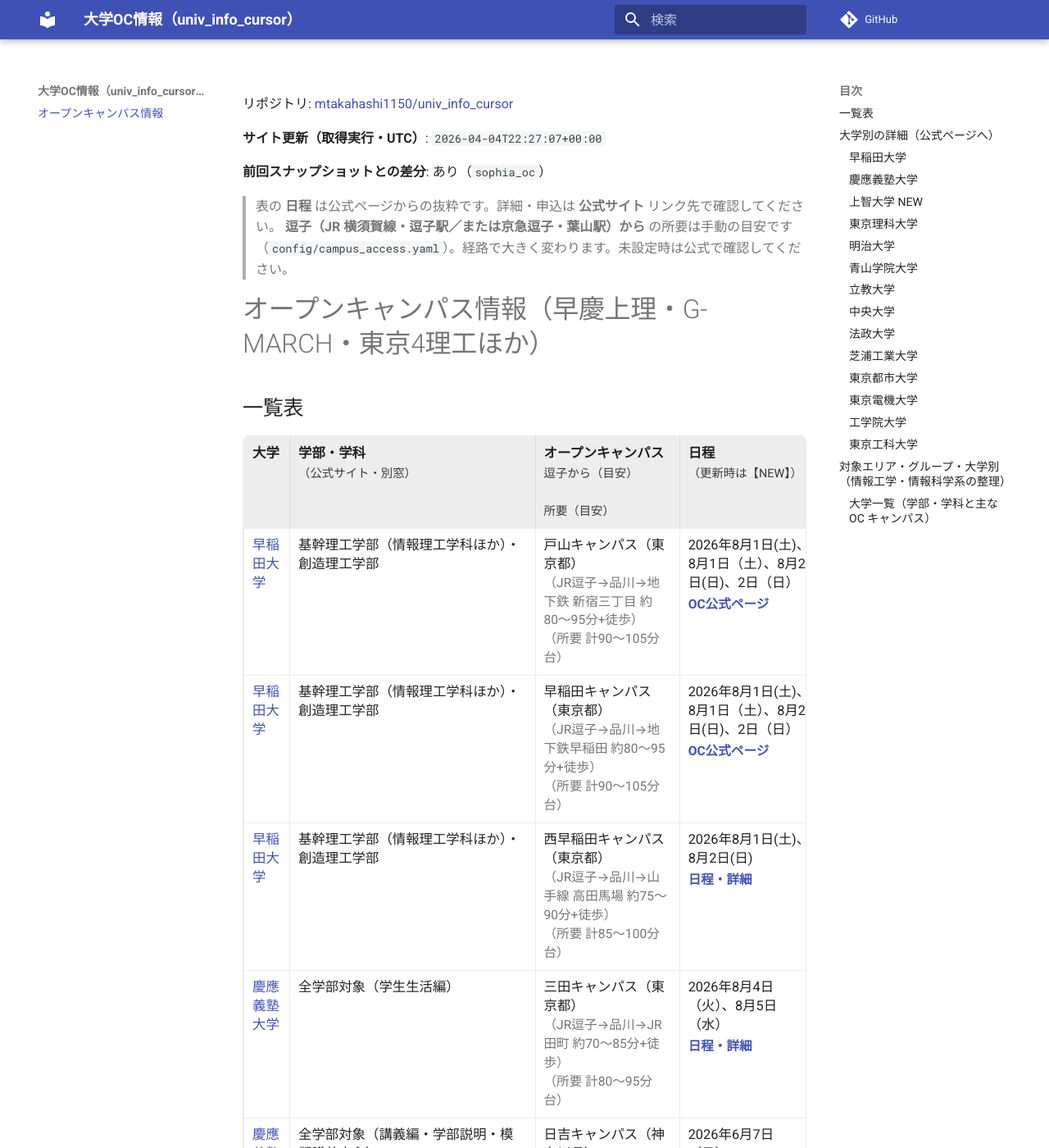
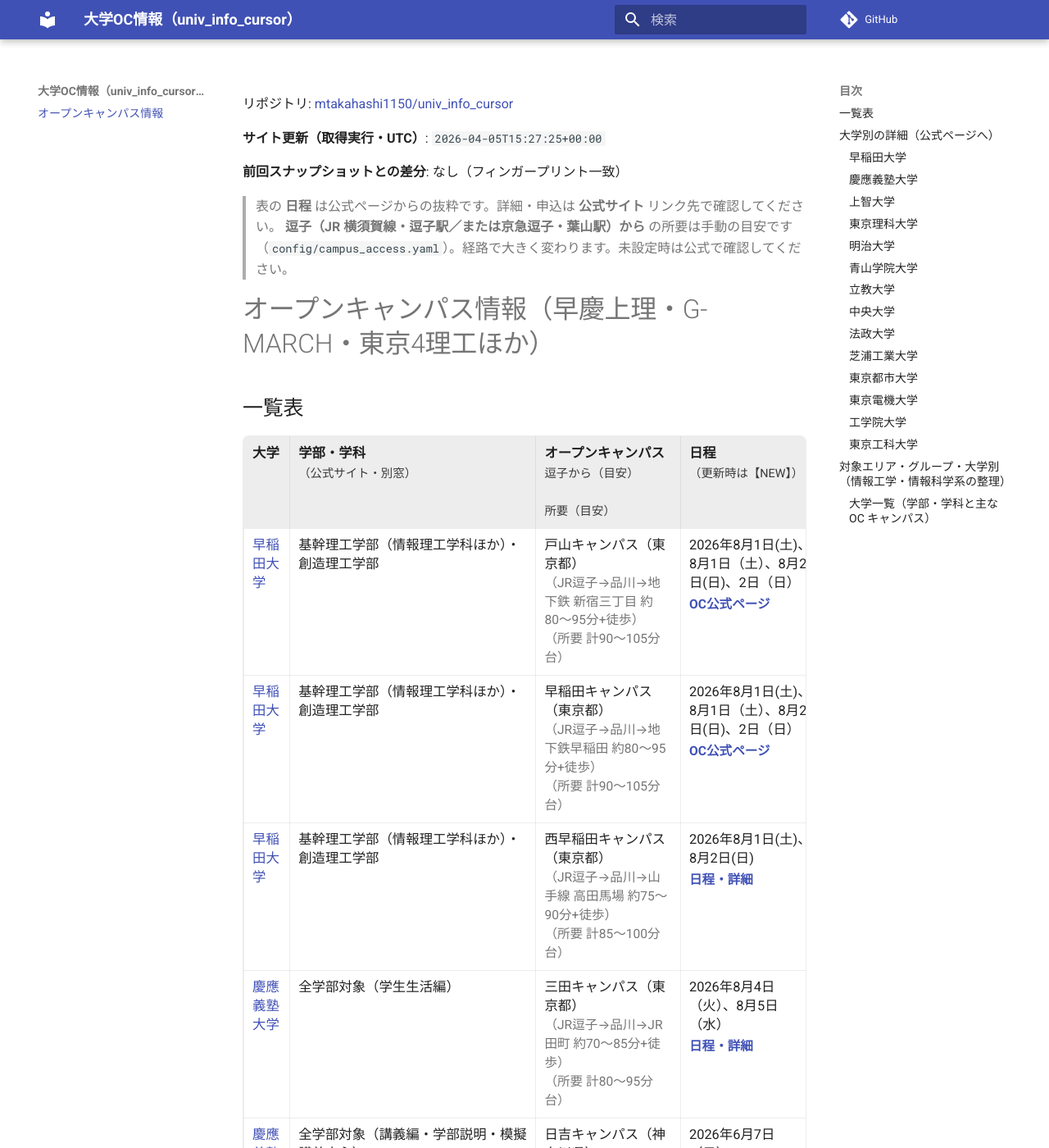
Before and after one commit to mtakahashi1150/univ_info_cursor, an MkDocs documentation site: the page built from docs/index.md, in a window 1280 px wide and 1400 px high. Shown: the whole window at 82% size. Built offline with MkDocs 1.6.1 and Material for MkDocs 9.7.7, drawn with Linux system fonts in a browser that asks for light colours; comment, search, counter and statistics services are not loaded; some of the changed text lies outside the part shown.

Commit message:
chore: update OC snapshots and index

```diff
--- a/docs/index.md
+++ b/docs/index.md
@@ -1,8 +1,8 @@
 リポジトリ: [mtakahashi1150/univ_info_cursor](https://github.com/mtakahashi1150/univ_info_cursor)
 
-**サイト更新（取得実行・UTC）**: `2026-04-04T22:27:07+00:00`
+**サイト更新（取得実行・UTC）**: `2026-04-05T15:27:25+00:00`
 
-**前回スナップショットとの差分**: あり（`sophia_oc`）
+**前回スナップショットとの差分**: なし（フィンガープリント一致）
 
 > 表の **日程** は公式ページからの抜粋です。詳細・申込は **公式サイト** リンク先で確認してください。
 > **逗子（JR 横須賀線・逗子駅／または京急逗子・葉山駅）から** の所要は手動の目安です（`config/campus_access.yaml`）。経路で大きく変わります。未設定時は公式で確認してください。
@@ -66,7 +66,7 @@
 <td data-label="大学"><a class="oc-overview-uni" href="#sophia_oc">上智大学</a></td>
 <td data-label="学部・学科">理工学部（情報理工学科ほか）・OCは一覧の【理工】表記イベントを参照</td>
 <td data-label="OC"><span class="oc-campus-name">四谷キャンパス（東京都）</span><br/><span class="oc-transit">（JR逗子→品川→地下鉄四谷三丁目 約75〜90分+徒歩）</span><br/><span class="oc-duration">（所要 計85〜100分台）</span></td>
-<td data-label="日程" class="oc-col-dates"><span class="oc-new-inline">【NEW】</span> —<br/><a class="oc-schedule-link" href="https://adm.sophia.ac.jp/jpn/event_ad" target="_blank" rel="noopener noreferrer">イベント・OC一覧</a><br/><a class="oc-schedule-link" href="https://adm.sophia.ac.jp/eng/news/english-taught/2026engsessionjuly12/" target="_blank" rel="noopener noreferrer">詳細</a></td>
+<td data-label="日程" class="oc-col-dates">—<br/><a class="oc-schedule-link" href="https://adm.sophia.ac.jp/jpn/event_ad" target="_blank" rel="noopener noreferrer">イベント・OC一覧</a><br/><a class="oc-schedule-link" href="https://adm.sophia.ac.jp/eng/news/english-taught/2026engsessionjuly12/" target="_blank" rel="noopener noreferrer">詳細</a></td>
 <td data-label="公式" class="oc-overview-links"><a href="https://adm.sophia.ac.jp/jpn/event_ad/" target="_blank" rel="noopener noreferrer">オープンキャンパス案内</a></td>
 <td data-label="詳細"><a href="#sophia_oc">詳細</a></td>
 </tr>
@@ -74,7 +74,7 @@
 <td data-label="大学"><a class="oc-overview-uni" href="#sophia_oc">上智大学</a></td>
 <td data-label="学部・学科">同一ページに四谷・目白向けイベントを掲載（キャンパス別詳細は公式イベントを確認）</td>
 <td data-label="OC"><span class="oc-campus-name">目白聖母キャンパス（東京都）</span><br/><span class="oc-transit">（JR逗子→品川→JR目白 約75〜90分+徒歩）</span><br/><span class="oc-duration">（所要 計85〜100分台）</span></td>
-<td data-label="日程" class="oc-col-dates"><span class="oc-new-inline">【NEW】</span> —<br/><a class="oc-schedule-link" href="https://adm.sophia.ac.jp/jpn/event_ad" target="_blank" rel="noopener noreferrer">イベント・OC一覧</a><br/><a class="oc-schedule-link" href="https://adm.sophia.ac.jp/eng/news/english-taught/2026engsessionjuly12/" target="_blank" rel="noopener noreferrer">詳細</a></td>
+<td data-label="日程" class="oc-col-dates">—<br/><a class="oc-schedule-link" href="https://adm.sophia.ac.jp/jpn/event_ad" target="_blank" rel="noopener noreferrer">イベント・OC一覧</a><br/><a class="oc-schedule-link" href="https://adm.sophia.ac.jp/eng/news/english-taught/2026engsessionjuly12/" target="_blank" rel="noopener noreferrer">詳細</a></td>
 <td data-label="公式" class="oc-overview-links"><a href="https://adm.sophia.ac.jp/jpn/event_ad/" target="_blank" rel="noopener noreferrer">オープンキャンパス案内</a></td>
 <td data-label="詳細"><a href="#sophia_oc">詳細</a></td>
 </tr>
@@ -305,9 +305,9 @@
 
 </div>
 
-<div class="oc-card oc-card--updated" id="sophia_oc" markdown="1">
+<div class="oc-card" id="sophia_oc" markdown="1">
 
-<h3 class="oc-title">上智大学 <span class="oc-new-badge">NEW</span></h3>
+<h3 class="oc-title">上智大学</h3>
 
 <p class="oc-catalog-warning">※2026年8月5日の項目は、公式見出しが「SOPHIA OPEN CAMPUS 2025」表記です。日程・対象学部は必ず公式ページで確認してください。</p>
 
@@ -443,7 +443,7 @@
 
 </div>
 
-_Generated at 2026-04-04T22:27:07+00:00_
+_Generated at 2026-04-05T15:27:25+00:00_
 
 ---
 
```
Also changed, not shown: 14 other files.
